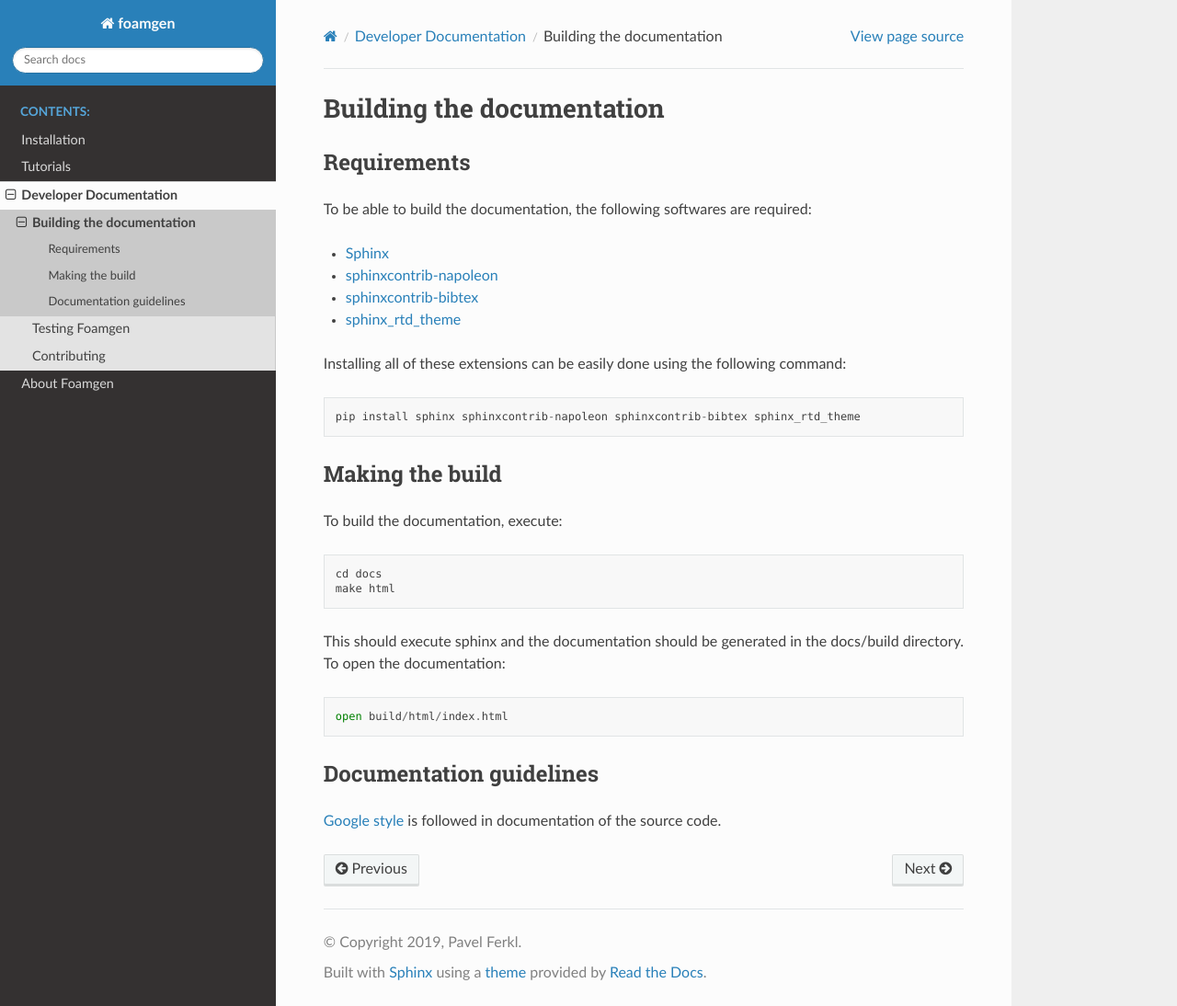
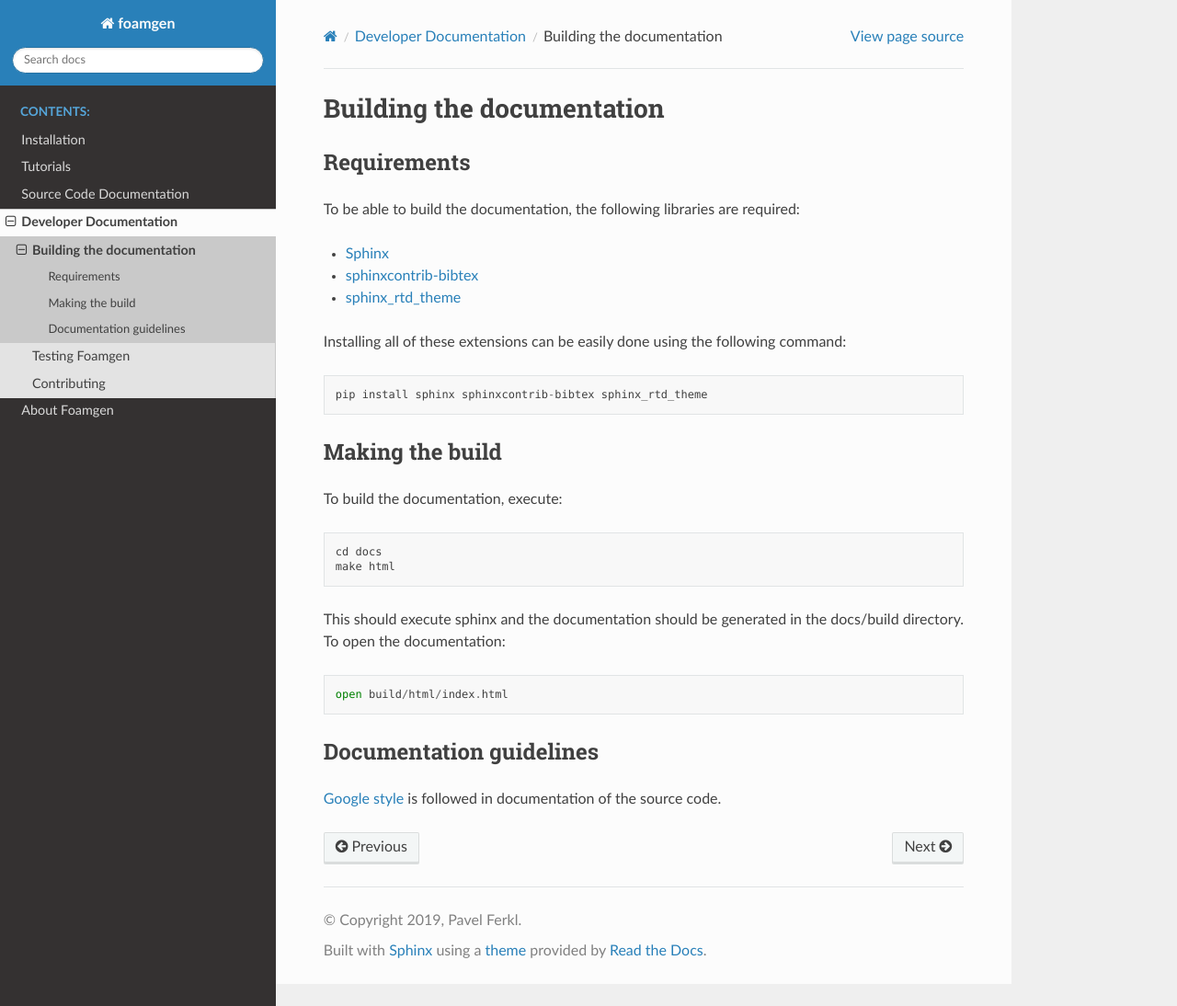
Before and after one commit to japaf/foamgen, a Sphinx documentation site: the page built from docs/source/developer/documentation.rst, in a window 1280 px wide and 1094 px high. Shown: the whole window at 92% size. Built offline with Sphinx 7.4.7 and the Read the Docs theme 2.0.0, drawn with Linux system fonts in a browser that asks for light colours.

Commit message:
source code documentation for generation module

```diff
--- a/docs/source/conf.py
+++ b/docs/source/conf.py
@@ -33,14 +33,24 @@
 # ones.
 extensions = [
     'sphinx.ext.autodoc',
-    'sphinxcontrib.napoleon',
+    'sphinx.ext.autosummary',
+    'sphinx.ext.napoleon',
     'sphinx.ext.todo',
     'sphinx.ext.mathjax',
     'sphinx.ext.ifconfig',
     'sphinx.ext.viewcode',
     'sphinxcontrib.bibtex',
-    'sphinx.ext.autosummary',
 ]
+
+
+#autodoc defaults
+autodoc_default_options = {
+    'members': True,
+    'show-inheritance': True,
+}
+
+#Generate autosummary files
+autosummary_generate = True  # Make _autosummary files and include them
 
 # Add any paths that contain templates here, relative to this directory.
 templates_path = ['_templates']
--- a/docs/source/developer/documentation.rst
+++ b/docs/source/developer/documentation.rst
@@ -4,17 +4,16 @@
 Requirements
 ------------
 
-To be able to build the documentation, the following softwares are required:
+To be able to build the documentation, the following libraries are required:
 
 * `Sphinx <http://www.sphinx-doc.org/en/master/>`_
-* `sphinxcontrib-napoleon <https://pypi.python.org/pypi/sphinxcontrib-naopleon>`_
 * `sphinxcontrib-bibtex <https://pypi.python.org/pypi/sphinxcontrib-bibtex/>`_
 * `sphinx_rtd_theme <https://pypi.python.org/pypi/sphinx_rtd_theme/>`_
 
 Installing all of these extensions
 can be easily done using the following command::
 
-    pip install sphinx sphinxcontrib-napoleon sphinxcontrib-bibtex sphinx_rtd_theme
+    pip install sphinx sphinxcontrib-bibtex sphinx_rtd_theme
 
 
 Making the build
--- /dev/null
+++ b/docs/source/foamgen/index.rst
@@ -0,0 +1,7 @@
+Source Code Documentation
+=========================
+
+.. autosummary::
+    :toctree:
+
+    foamgen.generation
--- a/docs/source/index.rst
+++ b/docs/source/index.rst
@@ -35,6 +35,7 @@
 
    install
    tutorials/index
+   foamgen/index
    developer/index
    about
 
```
Also changed, not shown: docs/source/foamgen/foamgen.generation.rst (added, +13 -0 lines), 1 other file.
